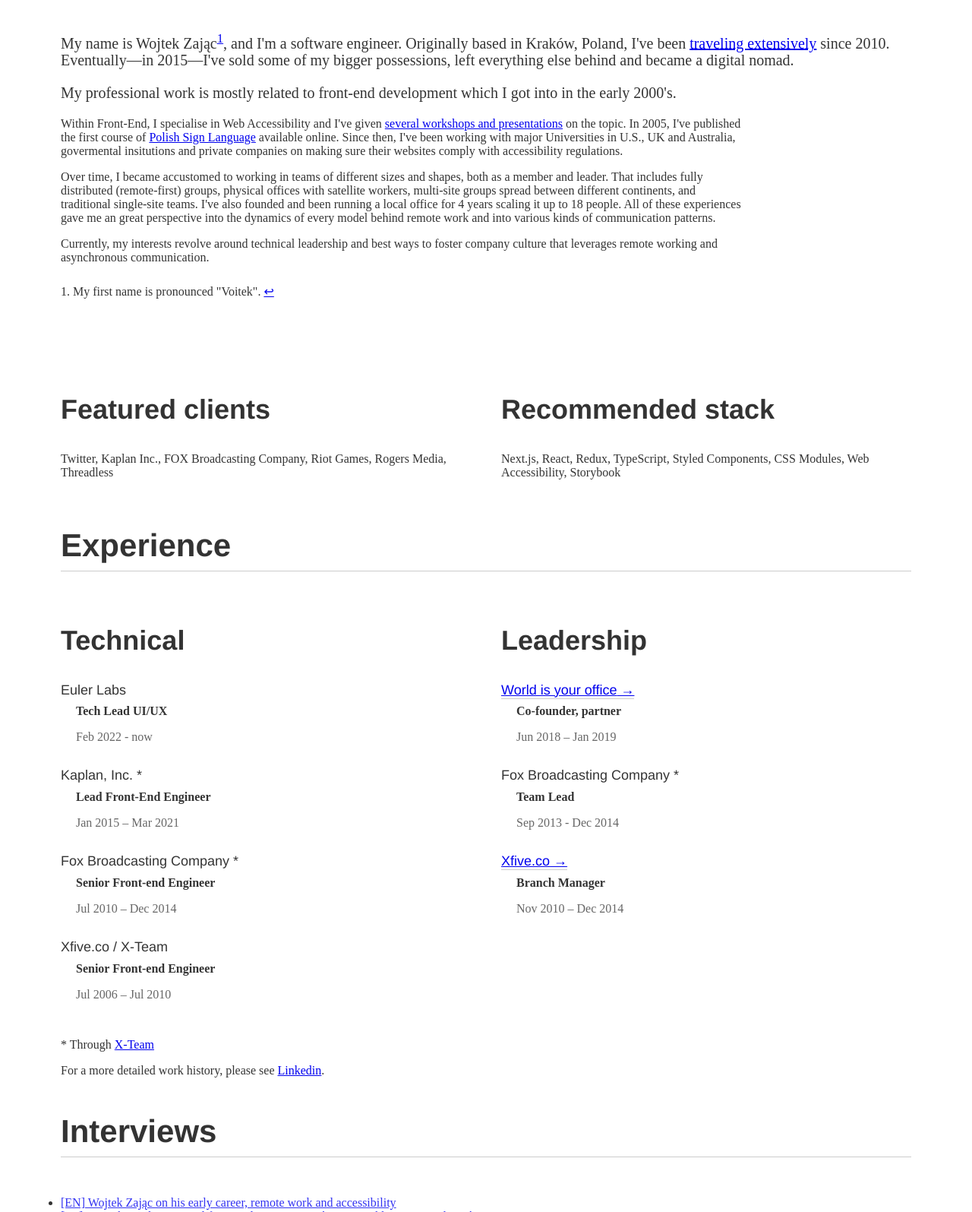
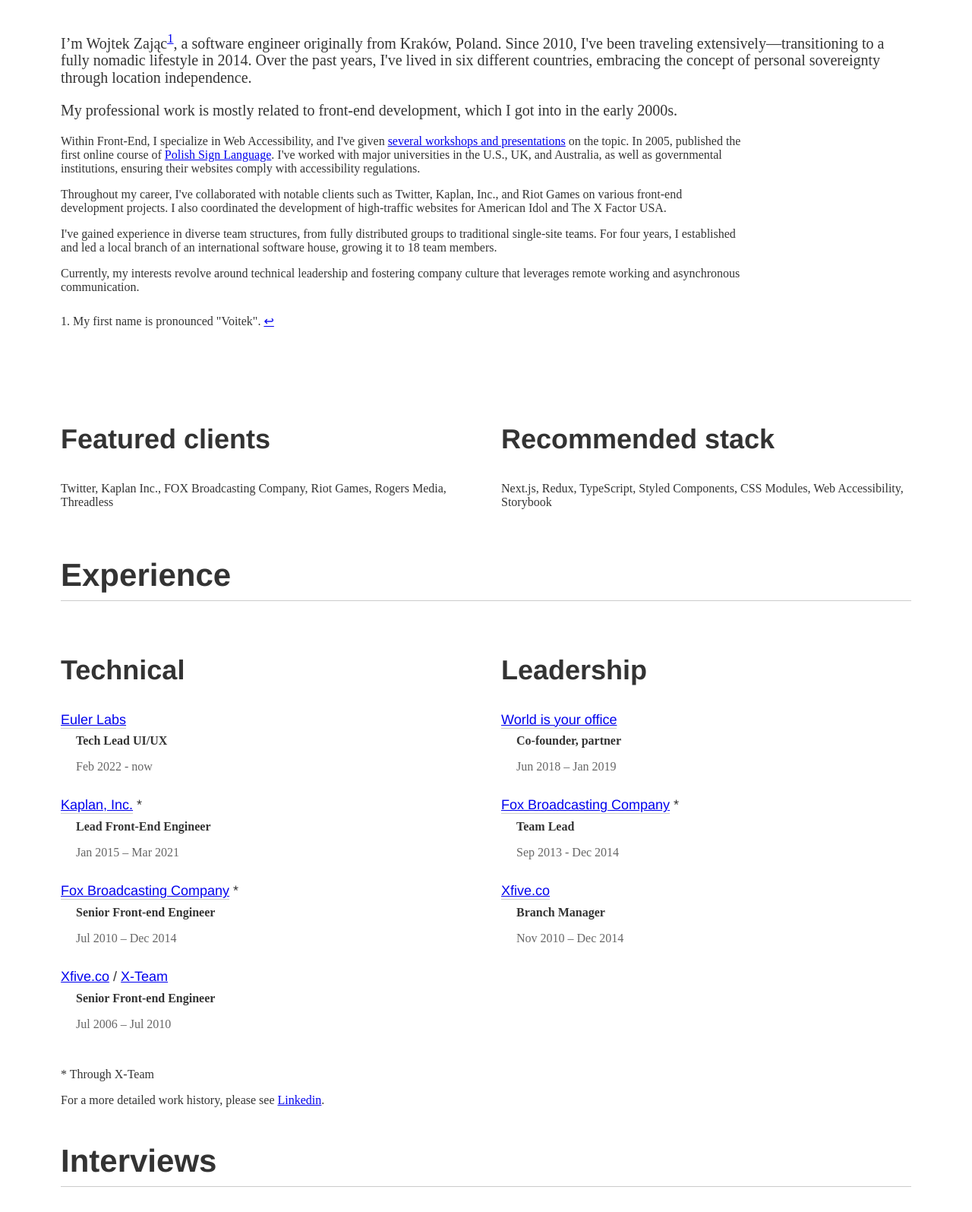
Before and after one commit to theanxy/wojtekzajac.com, a Gatsby site: page /about in a window 1280 px wide. Shown: the part 460-2055 px from the top of the page at 76% size. Built offline with nearby package versions, Linux system fonts and the light colour scheme; Gatsby itself is replaced by a stand-in of ours; what typography-theme-st-annes would draw is missing.

Commit message:
Content updates

```diff
--- a/src/pages/about.js
+++ b/src/pages/about.js
@@ -134,9 +134,9 @@
       border-bottom: 1px solid #ccc;
       padding-bottom: 1px;
 
-      &:after {
-        content: ' →';
-      }
+      // &:after {
+      //   content: ' →';
+      // }
 
       &:hover {
         border-color: #000;
@@ -202,24 +202,46 @@
   //   date: 'Jul 2006 – now'
   // },
   {
-    company: 'Euler Labs',
+    company: (
+      <a href="https://eulerlabs.com" target="_blank" rel="noopener noreferrer">
+        Euler Labs
+      </a>
+    ),
     title: 'Tech Lead UI/UX',
     date: 'Feb 2022 - now',
   },
   {
-    company: 'Kaplan, Inc.',
+    company: (
+      <a href="https://kaplan.com" target="_blank" rel="noopener noreferrer">
+        Kaplan, Inc.
+      </a>
+    ),
     title: 'Lead Front-End Engineer',
     date: 'Jan 2015 – Mar 2021',
     xteam: true,
   },
   {
-    company: 'Fox Broadcasting Company',
+    company: (
+      <a href="https://fox.com" target="_blank" rel="noopener noreferrer">
+        Fox Broadcasting Company
+      </a>
+    ),
     title: 'Senior Front-end Engineer',
     date: 'Jul 2010 – Dec 2014',
     xteam: true,
   },
   {
-    company: 'Xfive.co / X-Team',
+    company: (
+      <span>
+        <a href="https://xfive.co" target="_blank" rel="noopener noreferrer">
+          Xfive.co
+        </a>{' '}
+        /{' '}
+        <a href="https://x-team.com" target="_blank" rel="noopener noreferrer">
+          X-Team
+        </a>
+      </span>
+    ),
     title: 'Senior Front-end Engineer',
     date: 'Jul 2006 – Jul 2010',
   },
@@ -232,13 +254,21 @@
     date: 'Jun 2018 – Jan 2019',
   },
   {
-    company: 'Fox Broadcasting Company',
+    company: (
+      <a href="https://fox.com" target="_blank" rel="noopener noreferrer">
+        Fox Broadcasting Company
+      </a>
+    ),
     title: 'Team Lead',
     date: 'Sep 2013 - Dec 2014',
     xteam: true,
   },
   {
-    company: <a href="https://xfive.co">Xfive.co</a>,
+    company: (
+      <a href="https://xfive.co" rel="noopener noreferrer">
+        Xfive.co
+      </a>
+    ),
     title: 'Branch Manager',
     date: 'Nov 2010 – Dec 2014',
   },
@@ -277,39 +307,41 @@
           <Container>
             <Bio>
               <p className="intro">
-                My name is Wojtek Zając
+                I’m Wojtek Zając
                 <sup className="footnotelink" id="fnhref:pronunciation">
                   <a href="#fn:pronunciation">1</a>
                 </sup>
-                , and I'm a software engineer. Originally&nbsp;based in Kraków, Poland, I've been{' '}
-                <a href="//nomadlist.com/@wojtek">traveling extensively</a> since 2010. Eventually—in 2015—I've sold
-                some of my bigger possessions, left everything else behind and became a digital nomad.
+                , a software engineer originally from Kraków, Poland. Since 2010, I've been traveling
+                extensively—transitioning to a fully nomadic lifestyle in 2014. Over the past years, I've lived in six
+                different countries, embracing the concept of personal sovereignty through location independence.
               </p>
               <p className="intro">
-                My professional work is mostly related to front-end development which I got into
-                in&nbsp;the&nbsp;early&nbsp;2000's.
+                My professional work is mostly related to front-end development, which I got into in the early 2000s.
               </p>
               <p>
-                Within Front-End, I specialise in Web Accessibility and I've given{' '}
-                <Link to="/speaking/">several workshops and presentations</Link> on the topic. In 2005, I've published
-                the first course of{' '}
-                <a href="https://en.wikipedia.org/wiki/Polish_Sign_Language">Polish Sign Language</a> available online.
-                Since then, I've been working with major Universities in U.S., UK and Australia, govermental insitutions
-                and private companies on making sure their websites comply with accessibility regulations.
+                Within Front-End, I specialize in Web Accessibility, and I've given{' '}
+                <Link to="/speaking/">several workshops and presentations</Link> on the topic. In 2005, published the
+                first online course of{' '}
+                <a href="https://en.wikipedia.org/wiki/Polish_Sign_Language">Polish Sign Language</a>. I've worked with
+                major universities in the U.S., UK, and Australia, as well as governmental institutions, ensuring their
+                websites comply with accessibility regulations.
               </p>
 
               <p>
-                Over time, I became accustomed to working in teams of different sizes and shapes, both as a member and
-                leader. That includes fully distributed (remote-first) groups, physical offices with satellite workers,
-                multi-site groups spread between different continents, and traditional single-site teams. I've also
-                founded and been running a local office for 4 years scaling it up to 18 people. All of these experiences
-                gave me an great perspective into the dynamics of every model behind remote work and into various kinds
-                of communication patterns.
+                Throughout my career, I've collaborated with notable clients such as Twitter, Kaplan, Inc., and Riot
+                Games on various front-end development projects. I also coordinated the development of high-traffic
+                websites for American Idol and The X Factor USA.
               </p>
 
               <p>
-                Currently, my interests revolve around technical leadership and best ways to foster company culture that
-                leverages remote working and asynchronous communication.
+                I've gained experience in diverse team structures, from fully distributed groups to traditional
+                single-site teams. For four years, I established and led a local branch of an international software
+                house, growing it to 18 team members.
+              </p>
+
+              <p>
+                Currently, my interests revolve around technical leadership and fostering company culture that leverages
+                remote working and asynchronous communication.
               </p>
 
               <aside className="footnotes">
@@ -331,9 +363,7 @@
             </div>
             <div>
               <h3>Recommended stack</h3>
-              <p>
-                Next.js, React, Redux, TypeScript, Styled Components, CSS&nbsp;Modules, Web Accessibility, Storybook
-              </p>
+              <p>Next.js, Redux, TypeScript, Styled Components, CSS&nbsp;Modules, Web Accessibility, Storybook</p>
             </div>
           </TwoCol>
         </Section>
@@ -345,9 +375,7 @@
             {listExperience('Leadership', leadership)}
           </TwoCol>
 
-          <p>
-            * Through <a href="https://x-team.com">X-Team</a>
-          </p>
+          <p>* Through X-Team</p>
           <p>
             For a more detailed work history, please see{' '}
             <a href="https://www.linkedin.com/in/wojciechzajac/">Linkedin</a>.
@@ -359,11 +387,16 @@
           <Interviews>
             <ul>
               <li>
+                <a href="https://x-team.com/blog/interview-wojtek-zajac" lang="en">
+                  [EN] On what it means to be an existential migrant
+                </a>
+              </li>
+              <li>
                 <a
                   href="https://blog.whoishiring.io/wojtek-zajac-on-his-early-career-remote-work-and-accessibility/"
                   lang="en"
                 >
-                  [EN] Wojtek Zając on his early career, remote work and accessibility
+                  [EN] On early career, remote work and accessibility
                 </a>
               </li>
               <li>
```
